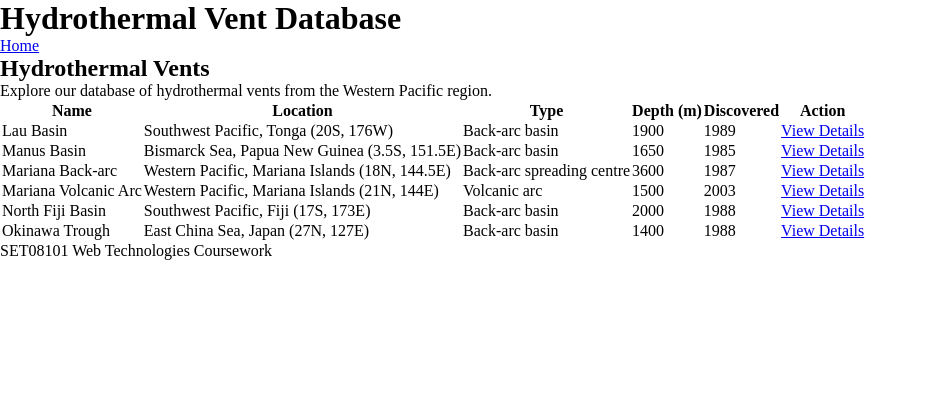
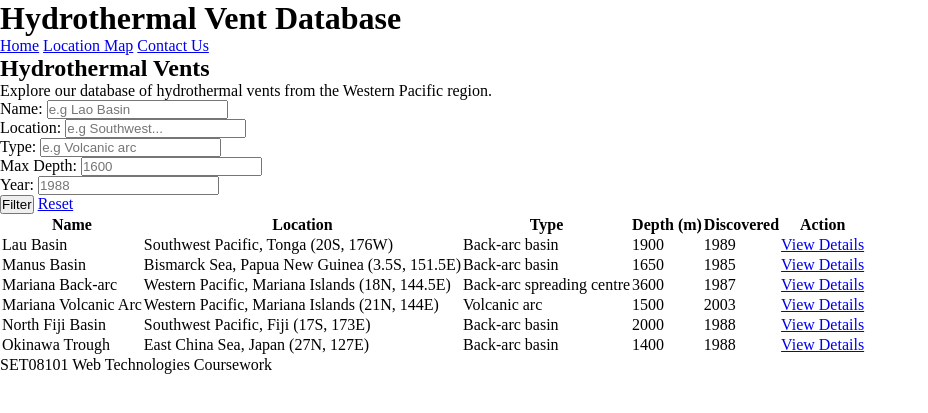
Before and after one commit to YevisoChiedza1/oceanic-vent-management-system, a PHP site: page / in a window 1280 px wide. Shown: the top 413 px of the page, without its empty margins (0-928 px from the left). Run offline with PHP 8.4, Linux system fonts and the light colour scheme; data comes from the database, SQL or seed files in the repository.

Commit message:
Added a contact and location page

```diff
--- a/starter/includes/header.php
+++ b/starter/includes/header.php
@@ -6,13 +6,17 @@
     <title><?php echo isset($pageTitle) ? e($pageTitle) . ' - ' : ''; ?>Hydrothermal Vent Database</title>
     <link rel="stylesheet" href="css/reset.css">
     <!-- Students: Add your CSS stylesheet link here -->
+	<link rel="stylesheet" href="css/style.css">
+	<link href="https://fonts.googleapis.com/css2?family=Montserrat:wght@700&family=Open+Sans:ital,wght@0,400;0,700;1,400&family=Roboto:wght@400;700&display=swap" rel="stylesheet">
+
 </head>
 <body>
     <header>
-        <h1>Hydrothermal Vent Database</h1>
+        <h1 class="h1">Hydrothermal Vent Database</h1>
         <nav>
             <a href="index.php">Home</a>
-            <!-- Students: Add more navigation links here -->
+			<a href="map.php">Location Map</a>
+            <a href="contact.php">Contact Us</a>
         </nav>
     </header>
     <main>
--- a/starter/index.php
+++ b/starter/index.php
@@ -1,30 +1,102 @@
 <?php
 /**
  * Hydrothermal Vent Database - Home Page
- * Displays a list of all hydrothermal vents
- *
- * SET08101 Web Technologies Coursework Starter Code
  */
 
 require_once 'includes/db.php';
 
 $pageTitle = 'All Vents';
+$pdo = getDbConnection();
 
-// Fetch all vents from the database
-$pdo = getDbConnection();
-$stmt = $pdo->query('SELECT id, name, location, type, depth_metres, discovery_year FROM vents ORDER BY name');
+// 1. Initialize variables and SQL
+$params = [];
+$query = "SELECT id, name, location, type, depth_metres, discovery_year FROM vents";
+$conditions = [];
+
+// Check if search form was submitted
+if ($_SERVER['REQUEST_METHOD'] === 'POST') {
+    $name = trim($_POST['by_name'] ?? '');
+    $location = trim($_POST['by_location'] ?? '');
+    $type = trim($_POST['by_type'] ?? '');
+    $depth = trim($_POST['by_depth'] ?? '');
+    $discovery_year = trim($_POST['by_discovery_year'] ?? '');
+
+    if (!empty($name)) {
+        $conditions[] = "name LIKE :name";
+        $params[':name'] = "%$name%";
+    }
+    if (!empty($location)) {
+        $conditions[] = "location LIKE :location";
+        $params[':location'] = "%$location%";
+    }
+    if (!empty($type)) {
+        $conditions[] = "type = :type";
+        $params[':type'] = $type;
+    }
+
+    if (!empty($depth)) {
+        $conditions[] = "depth_metres = :depth";
+        $params[':depth'] = (int)$depth;
+    }
+
+    if (!empty($discovery_year)) {
+        $conditions[] = "discovery_year = :discovery_year";
+        $params[':discovery_year'] = (int)$discovery_year;
+    }
+}
+
+// Construct SQL
+if (count($conditions) > 0) {
+    $query .= " WHERE " . implode(' AND ', $conditions);
+}
+
+$query .= " ORDER BY name";
+
+$stmt = $pdo->prepare($query);
+$stmt->execute($params);
 $vents = $stmt->fetchAll();
 
 require_once 'includes/header.php';
 ?>
 
-<h2>Hydrothermal Vents</h2>
+<h2 id="heading">Hydrothermal Vents</h2>
 
-<p>Explore our database of hydrothermal vents from the Western Pacific region.</p>
+<p id = "intro" >Explore our database of hydrothermal vents from the Western Pacific region.</p>
+
+<form id="search-form" action="" method="post">
+    <div class="filter-container">
+        <div>
+            <label>Name:</label>
+            <input type="text" name="by_name" placeholder="e.g Lao Basin" value="<?php echo htmlspecialchars($_POST['by_name'] ?? ''); ?>">
+        </div>
+        <div>
+            <label>Location:</label>
+            <input type="text" name="by_location" placeholder="e.g Southwest..." value="<?php echo htmlspecialchars($_POST['by_location'] ?? ''); ?>">
+        </div>
+        <div>
+            <label>Type:</label>
+            <input type="text" name="by_type" placeholder="e.g Volcanic arc" value="<?php echo htmlspecialchars($_POST['by_type'] ?? ''); ?>">
+        </div>
+        <div>
+            <label>Max Depth:</label>
+            <input type="number" name="by_depth" placeholder="1600" value="<?php echo htmlspecialchars($_POST['by_depth'] ?? ''); ?>">
+        </div>
+        <div>
+            <label>Year:</label>
+            <input type="number" name="by_discovery_year" placeholder="1988" value="<?php echo htmlspecialchars($_POST['by_discovery_year'] ?? ''); ?>">
+        </div>
+
+        <div class="button-group">
+            <input class="button" type="submit" value="Filter">
+            <a href="index.php" class="button">Reset</a>
+        </div>
+    </div>
+</form>
 
 <?php if (empty($vents)): ?>
-    <p>No vents found in the database.</p>
+    <p>No vents found matching those criteria.</p>
 <?php else: ?>
+    <div class="table-container">
         <table>
             <thead>
                 <tr>
@@ -49,6 +121,7 @@ require_once 'includes/header.php';
                 <?php endforeach; ?>
             </tbody>
         </table>
+    </div>
 <?php endif; ?>
 
 <?php require_once 'includes/footer.php'; ?>
```
Also changed, not shown: starter/contact.php (added, +64 -0 lines), starter/map.php (added, +28 -0 lines), starter/vent.php (+45 -2 lines). Lines whose indentation alone changed are shown as unchanged.
